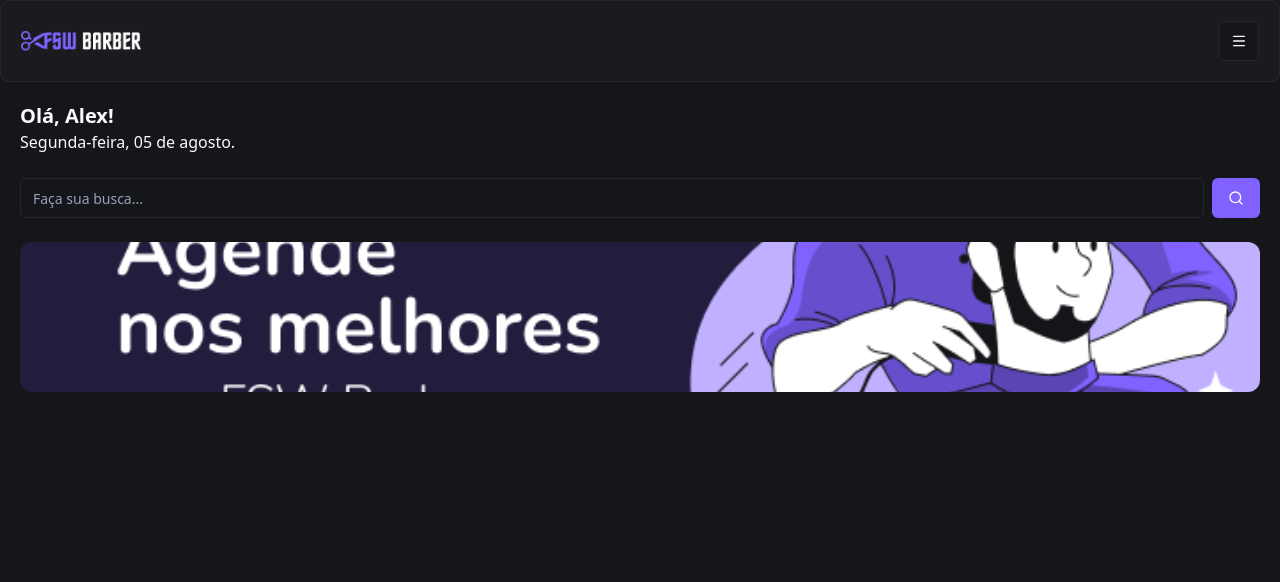
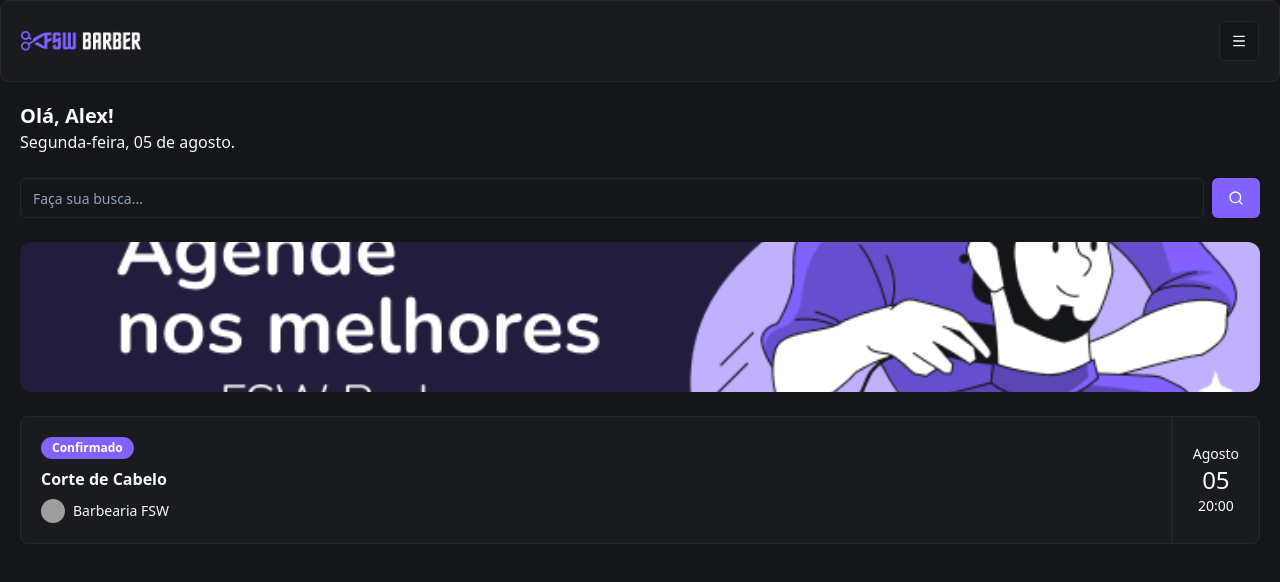
Before and after one commit to AlexWalkerGD/barbershop-project, a Next.js app: page / in a window 1280 px wide. Shown: the top 582 px of the page. Built offline with nearby package versions, Linux system fonts and the light colour scheme; grey boxes are pictures that could not be loaded.

Commit message:
feat: add booking item

```diff
--- a/app/page.tsx
+++ b/app/page.tsx
@@ -3,15 +3,20 @@
 import { Button } from "@/components/ui/button"
 import { Input } from "@/components/ui/input"
 import { SearchIcon } from "lucide-react"
+import { Card, CardContent } from "@/components/ui/card"
+import { Badge } from "@/components/ui/badge"
+import { Avatar, AvatarImage } from "@/components/ui/avatar"
 
 const Home = () => {
   return (
     <div>
+      {/* HEADER */}
       <Header />
       <div className="p-5">
         <h2 className="text-xl font-bold"> Olá, Alex!</h2>
         <p>Segunda-feira, 05 de agosto.</p>
 
+        {/* BUSCA */}
         <div className="mt-6 flex items-center gap-2">
           <Input placeholder="Faça sua busca..." />
           <Button>
@@ -19,6 +24,7 @@
           </Button>
         </div>
 
+        {/* IMAGEM */}
         <div className="relative mt-6 h-[150px] w-full">
           <Image
             alt="Agende nos melhores com FSW Barber"
@@ -27,6 +33,30 @@
             className="rounded-xl object-cover"
           />
         </div>
+
+        {/* AGENDAMENTO */}
+        <Card className="mt-6">
+          <CardContent className="flex justify-between p-0">
+            {/* ESQUERDA */}
+            <div className="flex flex-col gap-2 py-5 pl-5">
+              <Badge className="w-fit">Confirmado</Badge>
+              <h3 className="font-semibold">Corte de Cabelo</h3>
+
+              <div className="flex items-center gap-2">
+                <Avatar className="h-6 w-6">
+                  <AvatarImage src="https://utfs.io/f/c97a2dc9-cf62-468b-a851-bfd2bdde775f-16p.png" />
+                </Avatar>
+                <p className="text-sm">Barbearia FSW</p>
+              </div>
+            </div>
+            {/* DIREITA */}
+            <div className="flex flex-col items-center justify-center border-l-2 border-solid px-5">
+              <p className="text-sm">Agosto</p>
+              <p className="text-2xl">05</p>
+              <p className="text-sm">20:00</p>
+            </div>
+          </CardContent>
+        </Card>
       </div>
     </div>
   )
--- /dev/null
+++ b/components/ui/avatar.tsx
@@ -0,0 +1,50 @@
+"use client"
+
+import * as React from "react"
+import * as AvatarPrimitive from "@radix-ui/react-avatar"
+
+import { cn } from "@/lib/utils"
+
+const Avatar = React.forwardRef<
+  React.ElementRef<typeof AvatarPrimitive.Root>,
+  React.ComponentPropsWithoutRef<typeof AvatarPrimitive.Root>
+>(({ className, ...props }, ref) => (
+  <AvatarPrimitive.Root
+    ref={ref}
+    className={cn(
+      "relative flex h-10 w-10 shrink-0 overflow-hidden rounded-full",
+      className,
+    )}
+    {...props}
+  />
+))
+Avatar.displayName = AvatarPrimitive.Root.displayName
+
+const AvatarImage = React.forwardRef<
+  React.ElementRef<typeof AvatarPrimitive.Image>,
+  React.ComponentPropsWithoutRef<typeof AvatarPrimitive.Image>
+>(({ className, ...props }, ref) => (
+  <AvatarPrimitive.Image
+    ref={ref}
+    className={cn("aspect-square h-full w-full", className)}
+    {...props}
+  />
+))
+AvatarImage.displayName = AvatarPrimitive.Image.displayName
+
+const AvatarFallback = React.forwardRef<
+  React.ElementRef<typeof AvatarPrimitive.Fallback>,
+  React.ComponentPropsWithoutRef<typeof AvatarPrimitive.Fallback>
+>(({ className, ...props }, ref) => (
+  <AvatarPrimitive.Fallback
+    ref={ref}
+    className={cn(
+      "flex h-full w-full items-center justify-center rounded-full bg-muted",
+      className,
+    )}
+    {...props}
+  />
+))
+AvatarFallback.displayName = AvatarPrimitive.Fallback.displayName
+
+export { Avatar, AvatarImage, AvatarFallback }
--- /dev/null
+++ b/components/ui/badge.tsx
@@ -0,0 +1,36 @@
+import * as React from "react"
+import { cva, type VariantProps } from "class-variance-authority"
+
+import { cn } from "@/lib/utils"
+
+const badgeVariants = cva(
+  "inline-flex items-center rounded-full border px-2.5 py-0.5 text-xs font-semibold transition-colors focus:outline-none focus:ring-2 focus:ring-ring focus:ring-offset-2",
+  {
+    variants: {
+      variant: {
+        default:
+          "border-transparent bg-primary text-primary-foreground hover:bg-primary/80",
+        secondary:
+          "border-transparent bg-secondary text-secondary-foreground hover:bg-secondary/80",
+        destructive:
+          "border-transparent bg-destructive text-destructive-foreground hover:bg-destructive/80",
+        outline: "text-foreground",
+      },
+    },
+    defaultVariants: {
+      variant: "default",
+    },
+  },
+)
+
+export interface BadgeProps
+  extends React.HTMLAttributes<HTMLDivElement>,
+    VariantProps<typeof badgeVariants> {}
+
+function Badge({ className, variant, ...props }: BadgeProps) {
+  return (
+    <div className={cn(badgeVariants({ variant }), className)} {...props} />
+  )
+}
+
+export { Badge, badgeVariants }
--- a/package.json
+++ b/package.json
@@ -14,6 +14,7 @@
   },
   "dependencies": {
     "@prisma/client": "^5.19.1",
+    "@radix-ui/react-avatar": "^1.1.10",
     "@radix-ui/react-slot": "^1.2.3",
     "class-variance-authority": "^0.7.1",
     "clsx": "^2.1.1",
```
Also changed, not shown: 1 other file (tests, documents, lock files or other folders).
